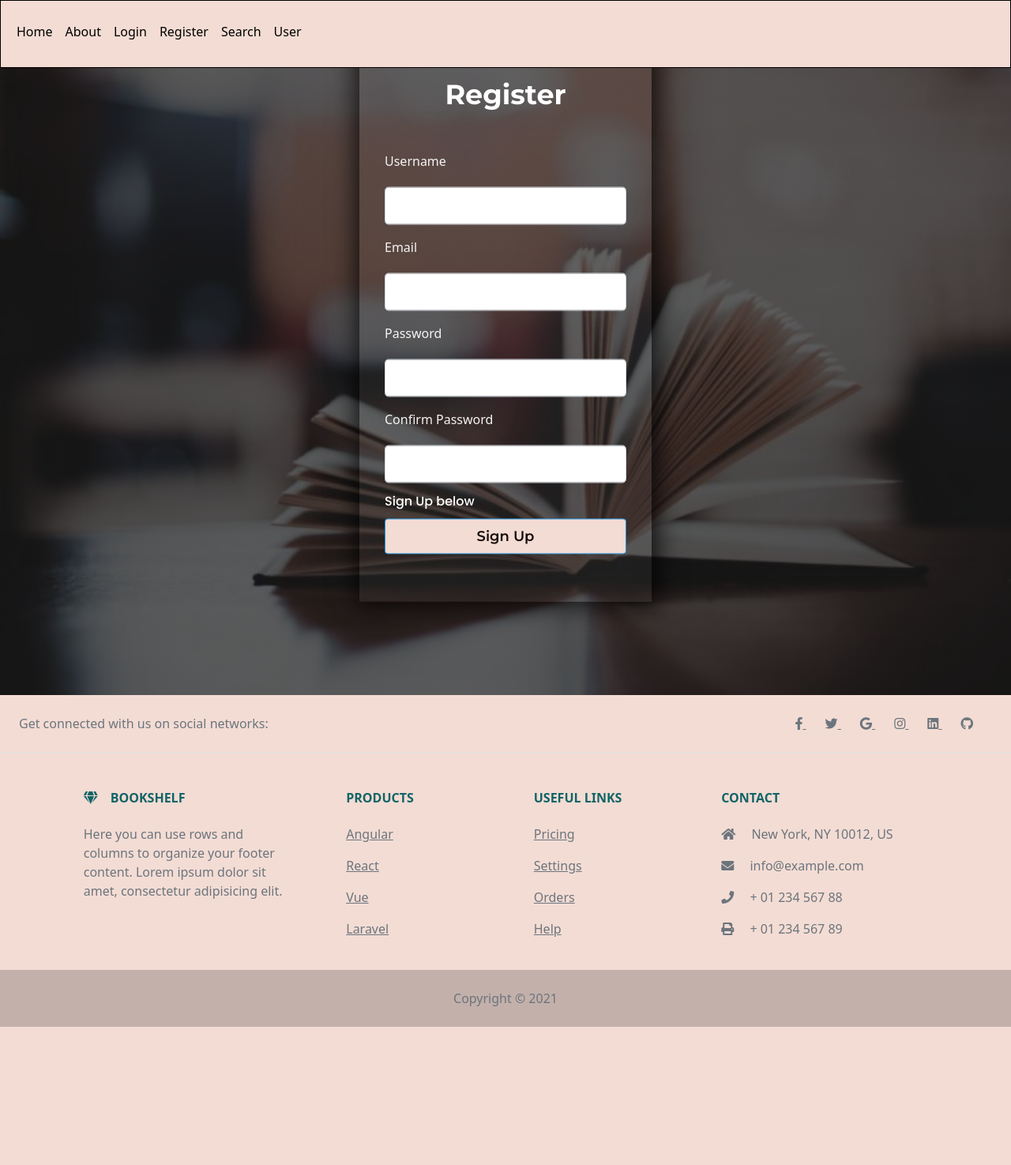
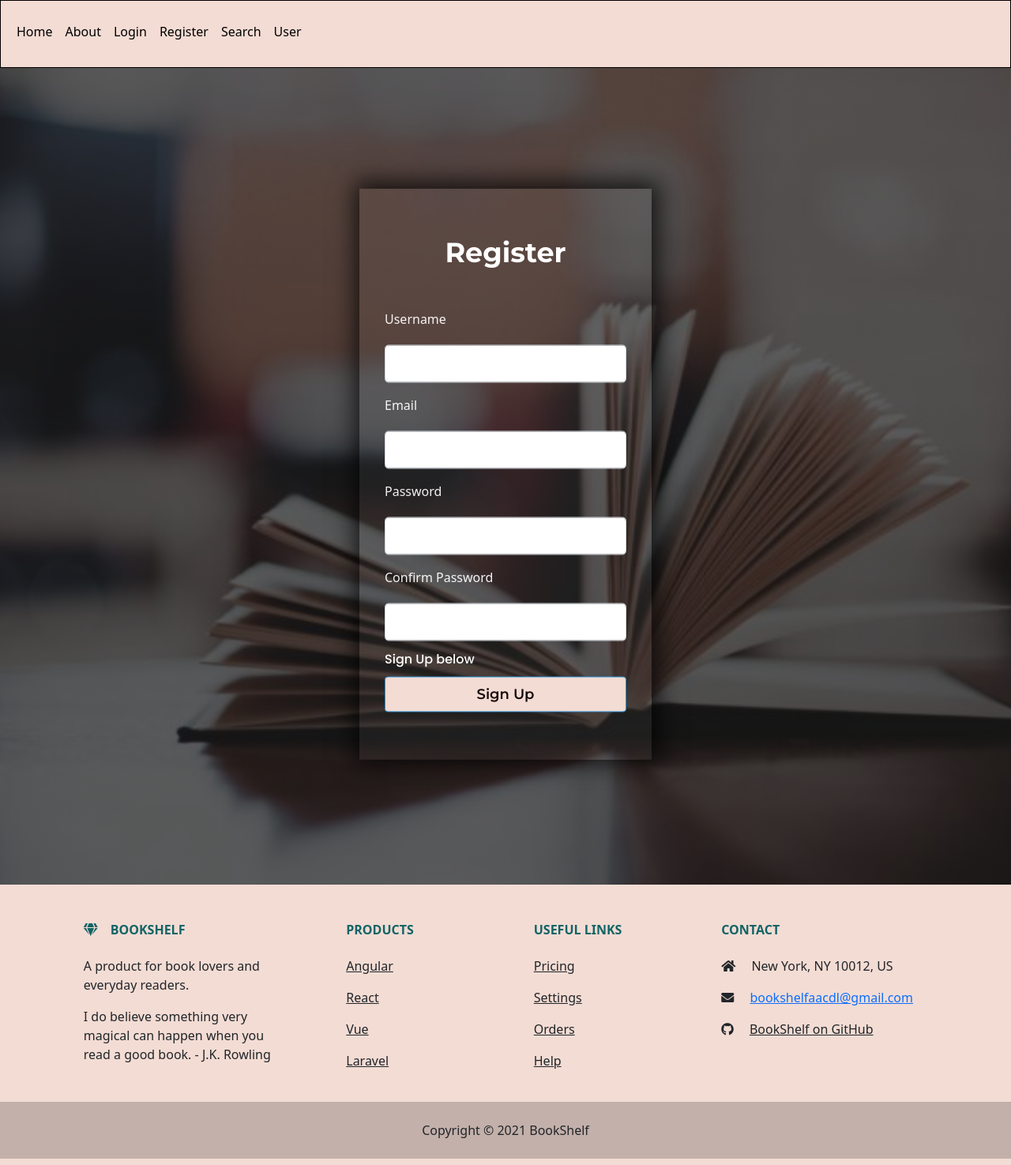
Before and after one commit to oforiwaasam/bookshelf, a Flask app: page /registration in a window 1280 px wide. Shown: the whole page at 79% size. Before the commit the page ends 1300 px from the top, so only its background shows below. Run offline with Flask 2, Linux system fonts and the light colour scheme.

Commit message:
more features

```diff
--- a/main.py
+++ b/main.py
@@ -8,8 +8,8 @@ from encryption import *
 from book_apis import *
 from bestsellers import *
 from isbndb_prices import get_data
-# from databases import *
-# from sending_emails import *
+from databases import *
+from sending_emails import *
 
 
 app = Flask(__name__)
--- a/static/registration.css
+++ b/static/registration.css
@@ -9,11 +9,11 @@
   background: linear-gradient(rgba(0, 0, 0, 0.6), rgba(0, 0, 0, 0.6)), url(book.png);
   background-size: cover;
   background-position: center;
-  height: 100vh;
+  height: 130vh;
 }
 
 .content {
-  position: absolute;
+  position: relative;
   top: 50%;
   left: 50%;
   transform: translate(-50%, -50%);
--- a/templates/home.html
+++ b/templates/home.html
@@ -317,7 +317,7 @@
 
       <!-- Copyright -->
       <div class="text-center p-3" style="background-color: rgba(0, 0, 0, 0.2);">
-        Copyright © 2021
+        Copyright © 2021 BookShelf
       </div>
       <!-- Copyright -->
     </footer>
--- a/templates/registration.html
+++ b/templates/registration.html
@@ -95,40 +95,7 @@
 
         </div>
       <!-- Footer -->
-<footer class="text-center text-lg-start text-muted">
-  <!-- Section: Social media -->
-  <section class="d-flex justify-content-center justify-content-lg-between p-4 border-bottom">
-    <!-- Left -->
-    <div class="me-5 d-none d-lg-block">
-      <span>Get connected with us on social networks:</span>
-    </div>
-    <!-- Left -->
-
-    <!-- Right -->
-    <div>
-      <a href="" class="me-4 text-reset">
-        <i class="fab fa-facebook-f"></i>
-      </a>
-      <a href="" class="me-4 text-reset">
-        <i class="fab fa-twitter"></i>
-      </a>
-      <a href="" class="me-4 text-reset">
-        <i class="fab fa-google"></i>
-      </a>
-      <a href="" class="me-4 text-reset">
-        <i class="fab fa-instagram"></i>
-      </a>
-      <a href="" class="me-4 text-reset">
-        <i class="fab fa-linkedin"></i>
-      </a>
-      <a href="" class="me-4 text-reset">
-        <i class="fab fa-github"></i>
-      </a>
-    </div>
-    <!-- Right -->
-  </section>
-  <!-- Section: Social media -->
-
+<footer class="text-center text-lg-start text-dark">
   <!-- Section: Links  -->
   <section class="">
     <div class="container text-center text-md-start mt-5">
@@ -140,10 +107,8 @@
           <h6 class="text-uppercase fw-bold mb-4">
             <i class="fas fa-gem me-3"></i>BookShelf
           </h6>
-          <p>
-            Here you can use rows and columns to organize your footer content. Lorem ipsum
-            dolor sit amet, consectetur adipisicing elit.
-          </p>
+          <p>A product for book lovers and everyday readers.</p>
+          <p>I do believe something very magical can happen when you read a good book. - J.K. Rowling</p>
         </div>
         <!-- Grid column -->
 
@@ -198,10 +163,12 @@
           <p><i class="fas fa-home me-3"></i> New York, NY 10012, US</p>
           <p>
             <i class="fas fa-envelope me-3"></i>
-            info@example.com
+            <a href="mailto:bookshelfaacdl@gmail.com">bookshelfaacdl@gmail.com</a>
           </p>
-          <p><i class="fas fa-phone me-3"></i> + 01 234 567 88</p>
-          <p><i class="fas fa-print me-3"></i> + 01 234 567 89</p>
+          <p>
+            <i class="fab fa-github me-3"></i>
+            <a href="https://github.com/oforiwaasam/bookshelf" class="me-4 text-reset">BookShelf on GitHub</a>
+          </p>
         </div>
         <!-- Grid column -->
       </div>
@@ -212,7 +179,7 @@
 
   <!-- Copyright -->
   <div class="text-center p-4" style="background-color: rgba(0, 0, 0, 0.2);">
-   Copyright © 2021
+   Copyright © 2021 BookShelf
   </div>
   <!-- Copyright -->
 </footer>
```
Also changed, not shown: bestsellers.py (+10 -4 lines), templates/about.html (+10 -44 lines), templates/login.html (+10 -42 lines), static/lilsam.JPG (deleted).
